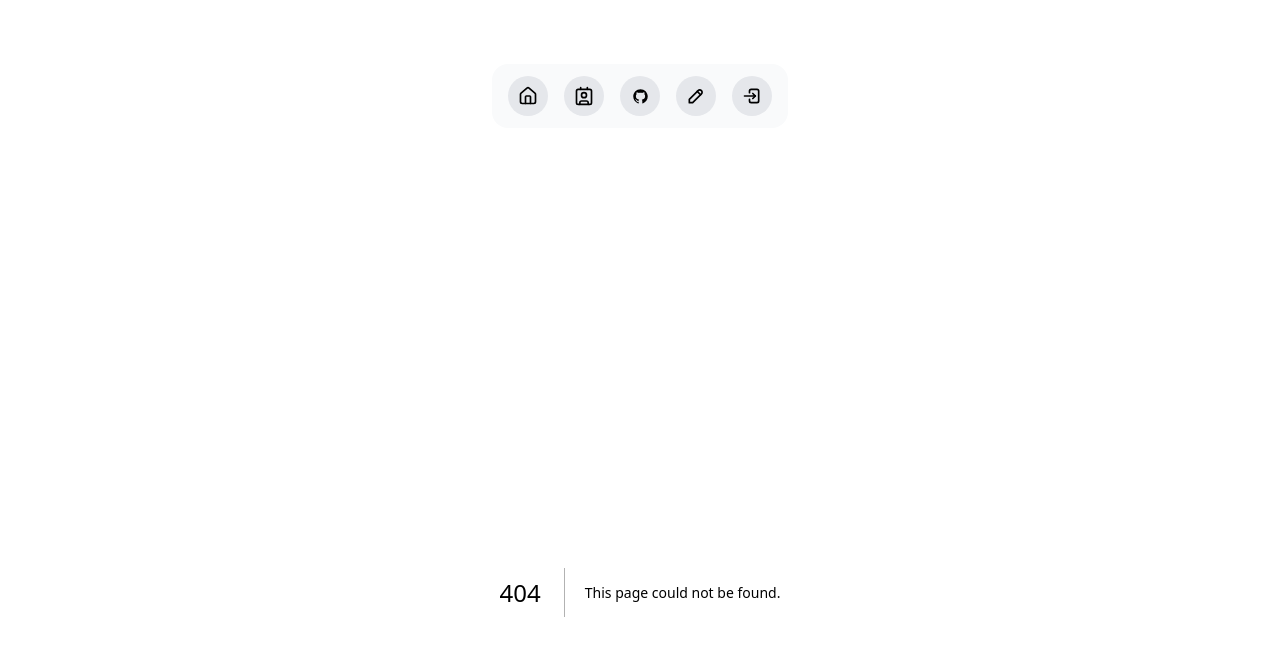
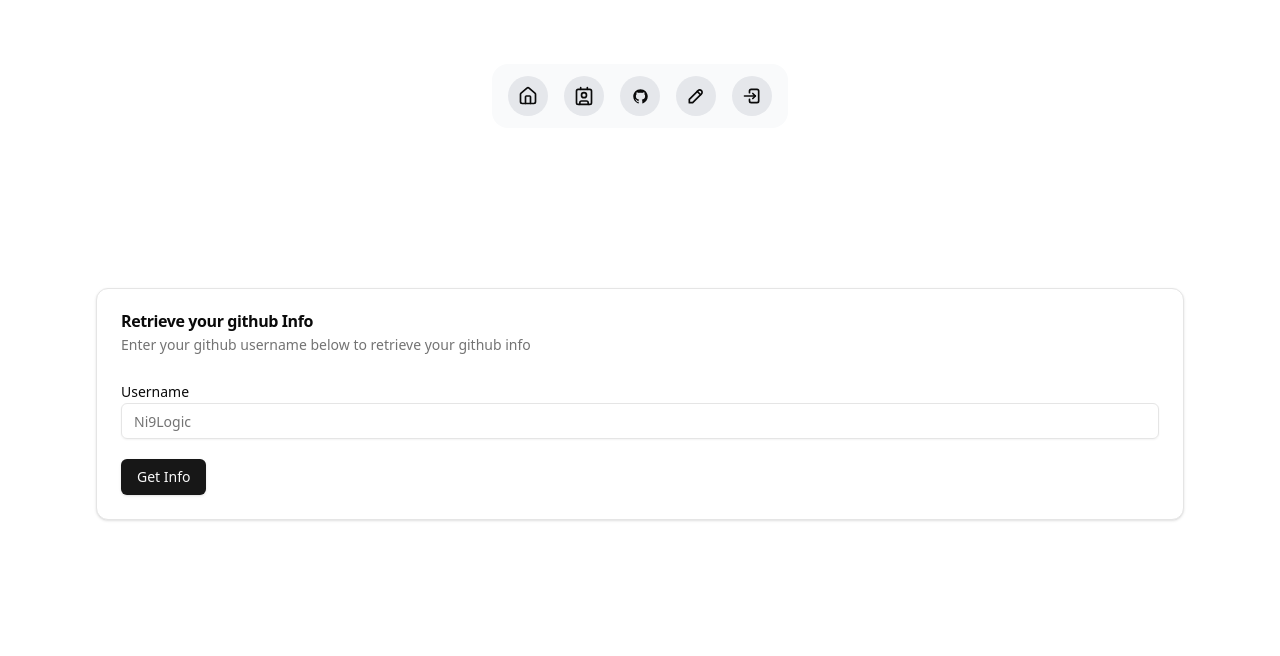
Before and after one commit to Ni9Logic/BlogsApp, a Next.js app: page /ApiExample in a window 1280 px wide. Before the commit this address had no page. Shown: the top 656 px of the page. Built offline with nearby package versions, Linux system fonts and the light colour scheme.

Commit message:
API Added

```diff
--- /dev/null
+++ b/app/ApiExample/components/ApiForm.tsx
@@ -0,0 +1,50 @@
+"use client";
+import { Input } from "@/components/ui/input";
+import { Label } from "@/components/ui/label";
+import { useState } from "react";
+import axios from "axios";
+import { Button } from "@/components/ui/button";
+import { Icons } from "@/app/Components/ui/Icons";
+
+const ApiForm = () => {
+  const [username, setUsername] = useState("");
+  const [loading, setLoading] = useState(false);
+  const handleSubmit = async () => {
+    setLoading(true);
+
+    axios
+      .post("/api/GithubInfo", { username })
+      .then((response) => {
+        console.log(response.data.Message);
+        setUsername("");
+        setLoading(false);
+      })
+      .catch((error) => {
+        console.error(error);
+        setUsername("");
+      })
+      .finally(() => setLoading(false));
+  };
+  return (
+    <div>
+      <Label>Username</Label>
+      <Input
+        onChange={(e) => {
+          setUsername(e.target.value);
+        }}
+        placeholder="Ni9Logic"
+        disabled={loading}
+      />
+
+      <Button type="submit" className="mt-5" disabled={loading} onClick={async () => handleSubmit()}>
+        {loading ? (
+          <Icons.spinner className="animate animate-spin h-8 w-8" />
+        ) : (
+          "Get Info"
+        )}
+      </Button>
+    </div>
+  );
+};
+
+export default ApiForm;
--- /dev/null
+++ b/app/ApiExample/page.tsx
@@ -0,0 +1,29 @@
+"use client";
+import {
+  Card,
+  CardContent,
+  CardDescription,
+  CardHeader,
+  CardTitle,
+} from "@/components/ui/card";
+import ApiForm from "./components/ApiForm";
+
+
+export default function page() {
+
+  return (
+    <div className="p-24">
+      <Card>
+        <CardHeader>
+          <CardTitle>Retrieve your github Info</CardTitle>
+          <CardDescription>
+            Enter your github username below to retrieve your github info
+          </CardDescription>
+        </CardHeader>
+        <CardContent>
+          <ApiForm />
+        </CardContent>
+      </Card>
+    </div>
+  );
+}
--- /dev/null
+++ b/app/api/GithubInfo/route.ts
@@ -0,0 +1,20 @@
+import { NextRequest, NextResponse } from 'next/server';
+
+export async function POST(req: NextRequest) {
+    console.log('Received request'); // Added log to see if the function is triggered
+    try {
+        const { username } = await req.json(); // Get the GitHub username from request body
+        const url = `https://api.github.com/users/${username}`;
+
+        const response = await fetch(url);
+        if (!response.ok) {
+            throw new Error('Failed to fetch data from GitHub');
+        }
+
+        const data = await response.json();
+        return NextResponse.json({ Message: data }, { status: 200 });
+    } catch (error) {
+        console.error('Error fetching GitHub data:', error);
+        return NextResponse.json({ error: error }, { status: 500 });
+    }
+}
--- a/package.json
+++ b/package.json
@@ -14,6 +14,7 @@
     "@radix-ui/react-select": "^2.1.1",
     "@radix-ui/react-slot": "^1.1.0",
     "@tabler/icons-react": "^3.19.0",
+    "axios": "^1.7.7",
     "class-variance-authority": "^0.7.0",
     "clsx": "^2.1.1",
     "date-fns": "^4.1.0",
```
Also changed, not shown: 1 other file (tests, documents, lock files or other folders).
